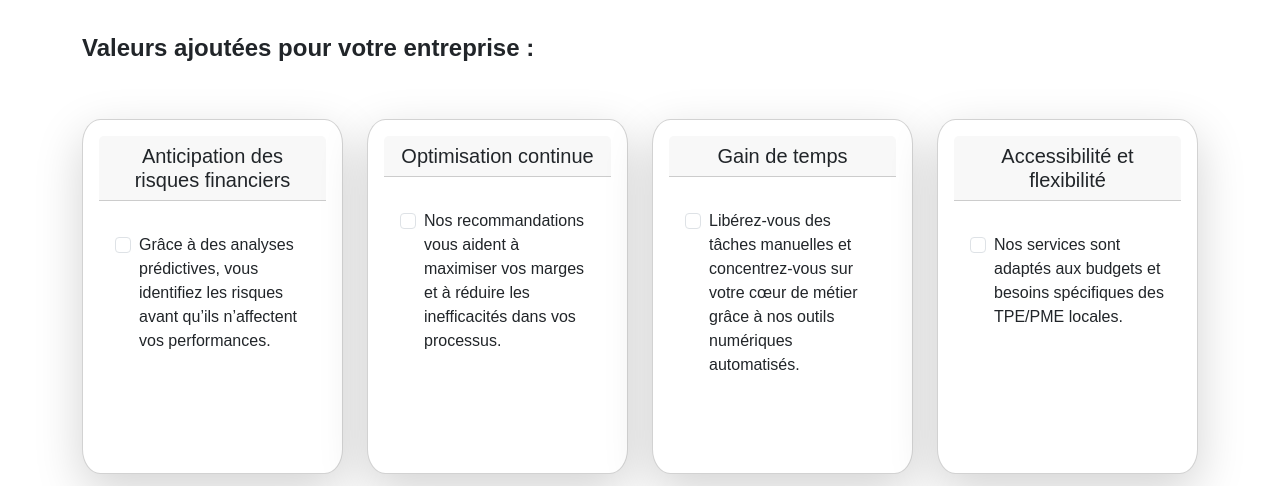
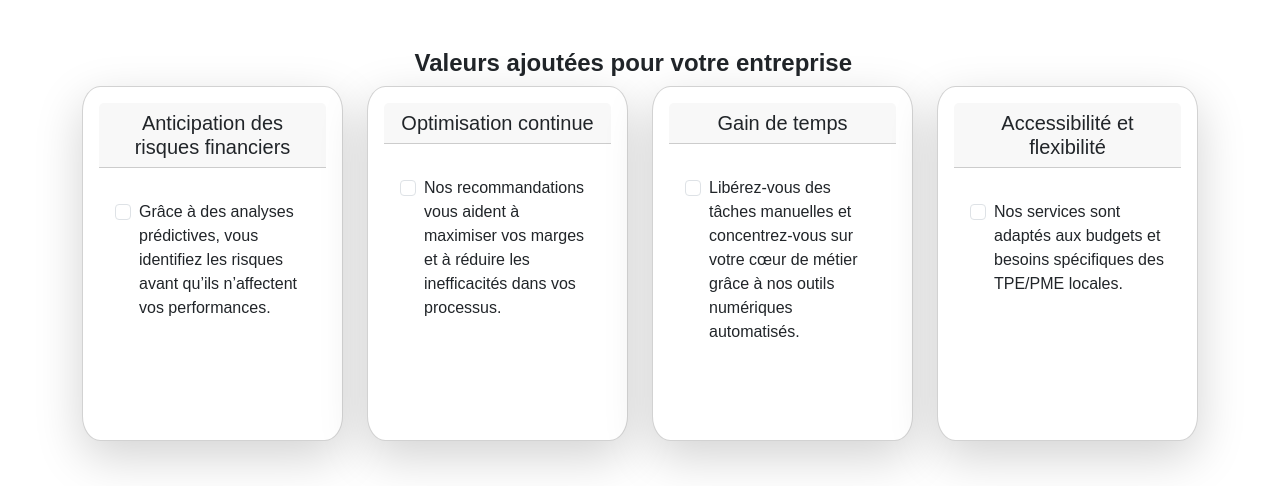
Before and after one commit to dorian68/OptiRisk_Analytics, a Django app: page /serviceFirst/ in a window 1280 px wide. Shown: the part 1995-2481 px from the top of the page. Run offline with Django 3.2, Linux system fonts and the light colour scheme; some libraries are stand-ins or nearby versions.

Commit message:
maj11122024v2

```diff
--- a/website/templates/serviceFirst.html
+++ b/website/templates/serviceFirst.html
@@ -38,8 +38,8 @@
                     </div>
                     <!--END FIRST ROW-->
                     <!--SECOND ROW-->
-                    <div class="row mb-5 justify-content-center">
-                        <div class="col-8">
+                    <div class="row mb-5 justify-content-start">
+                        <div class="col mx-auto">
                             <ul><h5><strong>Des outils modernes et intuitifs :</strong></h5>
                                 <li><h6><strong>Automatisation et interactivité :</strong></h6>
                                     Vos données sont mises à jour en temps réel, et les dirigeants peuvent explorer leurs performances via des graphiques dynamiques.
@@ -52,6 +52,9 @@
                                     Notre connaissance approfondie du contexte local nous permet de proposer des solutions adaptées aux besoins des entreprises guadeloupéennes.
                                 </li>
                             </ul>
+                        </div>
+                        <div class="col mx-auto">
+                            <img src="../static/modern_tool.jpg" class="img-fluid rounded-pill" style="width:100%"></img>
                         </div>
                     </div>
 
@@ -167,7 +170,7 @@
                             </ul>
                         </div>
                         <div class="col mx-auto">
-                            <img src="https://m.gofisher.net/sites/default/files/strategy-performance-reporting.png" class="img-fluid" style="width:100%"></img>
+                            <img src="../static/dynamic_view.jpg" class="img-fluid rounded-circle" style="width:100%"></img>
                         </div>
                     </div>
 
@@ -194,8 +197,10 @@
                             </ol>
                         </div>
                     </div>-->
-                    <div class="row mb-5">
-                        <h4 class="tb-5"><strong>Valeurs ajoutées pour votre entreprise :</strong>
+                    <div class="row justify-content-center">
+                        <div class="col-5">
+                            <h4><strong>Valeurs ajoutées pour votre entreprise </strong>
+                        </div>
                     </div>
                     <div class="row mb-5">
                         <div class="col mx-auto">
@@ -293,7 +298,6 @@
                         <p><strong>Découvrez comment un tableau de bord personnalisé par OptiRisk Analytics peut transformer vos données en décisions stratégiques. Contactez-nous dès aujourd’hui pour une consultation gratuite !</strong></p>
                     </div>
                     <div class="row mb-5">
-                        <img src="https://m.gofisher.net/sites/default/files/strategy-performance-reporting.png" class="img-fluid" style="width:100%"></img>
                     </div>
                     <!--END FIFTH ROW-->
             </div>
```
Also changed, not shown: website/static/dynamic_view.jpg (added), website/static/modern_tool.jpg (added).
